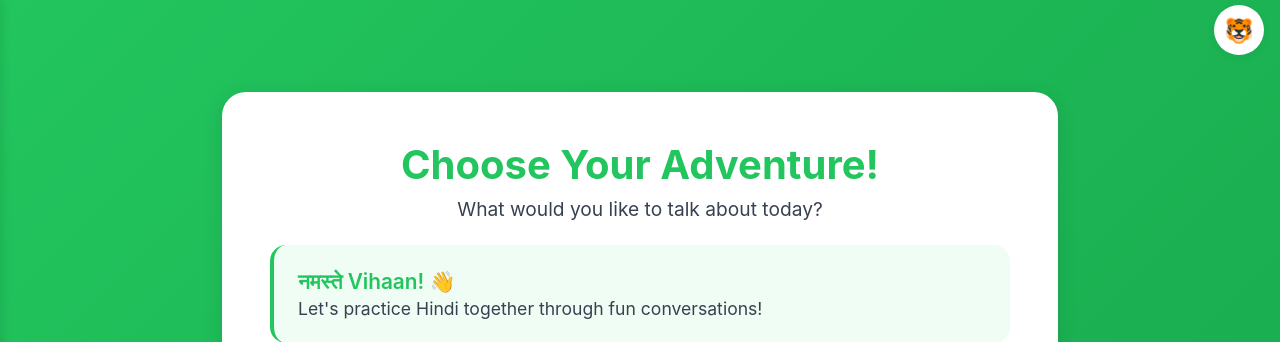
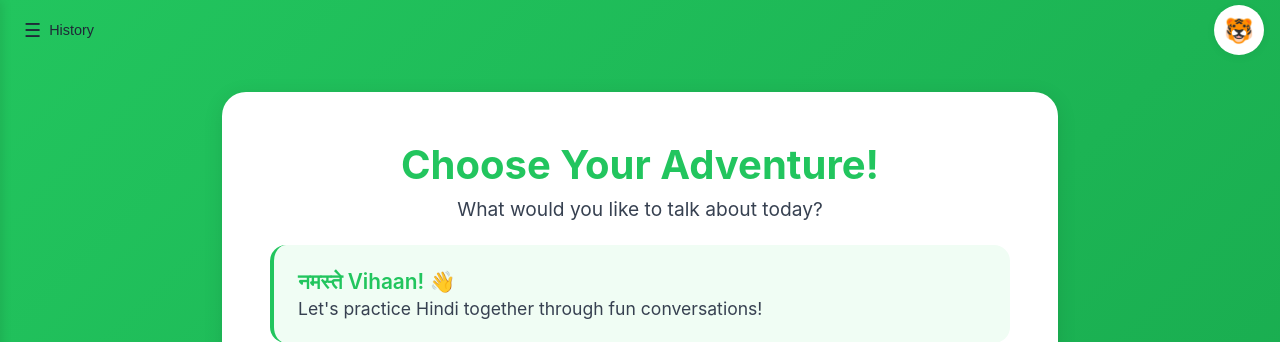
Before and after one commit to shubham13596/AI-Voice-bot-Hindi-tutor, a Flask app: page /conversation-select in a window 1280 px wide. Shown: the top 342 px of the page. Run offline with Flask 2, Linux system fonts and the light colour scheme; a user stored in the database is signed in.

Commit message:
fix: ensure history button remains visible in header
- Modify ProfileAvatar class to preserve existing content instead of wiping header
- Add proper flexbox layout to mobile-top-bar for left/right positioning
- Prevent history button from being overwritten by mobile navigation system
- Use insertAdjacentHTML instead of innerHTML to preserve history button

🤖 Generated with [Claude Code](https://claude.ai/code)

Co-Authored-By: Claude <noreply@anthropic.com>

```diff
--- a/static/js/mobile-navigation.js
+++ b/static/js/mobile-navigation.js
@@ -143,10 +143,21 @@ class ProfileAvatar {
             </div>
         `;
 
-        // Find the mobile top bar and insert avatar
+        // Find the mobile top bar and insert avatar while preserving existing content
         const topBar = document.querySelector('.mobile-top-bar');
         if (topBar) {
-            topBar.innerHTML = avatarHTML;
+            // Store existing content before replacing
+            const existingContent = topBar.innerHTML;
+
+            // Only replace if we haven't already added the profile components
+            if (!topBar.querySelector('#profileButton')) {
+                // If there's existing content (like history button), preserve it
+                if (existingContent.trim()) {
+                    topBar.insertAdjacentHTML('beforeend', avatarHTML);
+                } else {
+                    topBar.innerHTML = avatarHTML;
+                }
+            }
         }
     }
 
--- a/templates/conversation_select.html
+++ b/templates/conversation_select.html
@@ -9,6 +9,14 @@
     <script src="/static/js/mobile-navigation.js" defer></script>
 
     <style>
+        /* Header layout fixes */
+        .mobile-top-bar {
+            display: flex !important;
+            justify-content: space-between !important;
+            align-items: center !important;
+            padding: 0.5rem 1rem !important;
+        }
+
         /* History toggle button */
         .history-toggle-btn {
             display: flex;
@@ -22,6 +30,7 @@
             cursor: pointer;
             transition: background-color 0.2s;
             font-weight: 500;
+            flex-shrink: 0;
         }
 
         .history-toggle-btn:hover {
```
